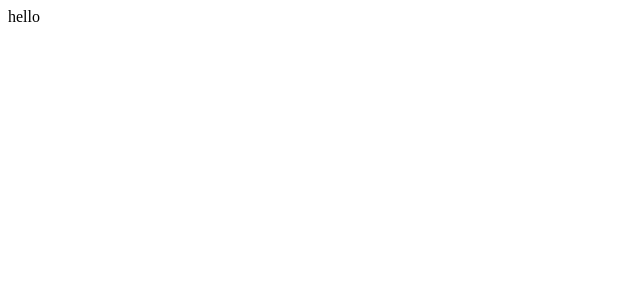
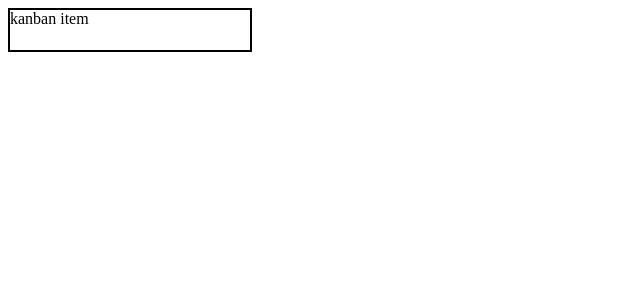
Before and after one commit to HoseokNa/my-kanban, a React (Create React App) app: page / in a window 1280 px wide. Shown: the top 300 px of the page, without its empty margins (0-640 px from the left). Built offline with nearby package versions, Linux system fonts and the light colour scheme.

Commit message:
feat: KanbanItem 컴포넌트 구현

```diff
--- a/src/App.js
+++ b/src/App.js
@@ -1,5 +1,11 @@
+import { useState } from 'react'
+import KanbanItem from './components/KanbanItem'
+
 function App() {
-  return <div className="App">hello</div>
+  const [content, setContent] = useState('kanban item')
+  const updateContent = (nextContent) => setContent(nextContent)
+
+  return <KanbanItem content={content} updateContent={updateContent} />
 }
 
 export default App
--- /dev/null
+++ b/src/components/KanbanItem.js
@@ -0,0 +1,77 @@
+import styled from '@emotion/styled'
+import { useEffect, useRef, useState } from 'react'
+
+function KanbanItem({ content, updateContent }) {
+  const inputRef = useRef(null)
+  const [isEditMode, setIsEditMode] = useState(false)
+  const [inputContent, setInputContent] = useState(content)
+  const handleChange = (e) => {
+    setInputContent(e.target.value)
+  }
+  const handleKeyDown = (e) => {
+    if (e.key === 'Escape') {
+      setInputContent(content)
+      setIsEditMode(false)
+      return
+    }
+
+    /** 내용이 공백으로 수정은 안됨 */
+    if (e.target.value === '') {
+      return
+    }
+
+    if (e.key === 'Enter') {
+      updateContent(inputContent)
+      setIsEditMode(false)
+    }
+  }
+
+  useEffect(() => {
+    if (isEditMode) {
+      inputRef.current.focus()
+    }
+  }, [isEditMode])
+
+  return (
+    <Container
+      onClick={() => {
+        setIsEditMode(true)
+      }}
+    >
+      <Content isEditMode={isEditMode}>{content}</Content>
+      <Input
+        ref={inputRef}
+        isEditMode={isEditMode}
+        value={inputContent}
+        onChange={handleChange}
+        onKeyDown={handleKeyDown}
+        onBlur={() => {
+          setInputContent(content)
+          setIsEditMode(false)
+        }}
+      />
+    </Container>
+  )
+}
+
+export default KanbanItem
+
+const Container = styled.div`
+  box-sizing: border-box;
+  width: 240px;
+  height: 40px;
+`
+
+const Content = styled.div`
+  display: ${(props) => (props.isEditMode ? 'none' : 'block')};
+  width: 100%;
+  height: 100%;
+  border: solid 2px;
+`
+
+const Input = styled.input`
+  display: ${(props) => (props.isEditMode ? 'block' : 'none')};
+  width: 100%;
+  height: 100%;
+  border: solid 2px;
+`
```
